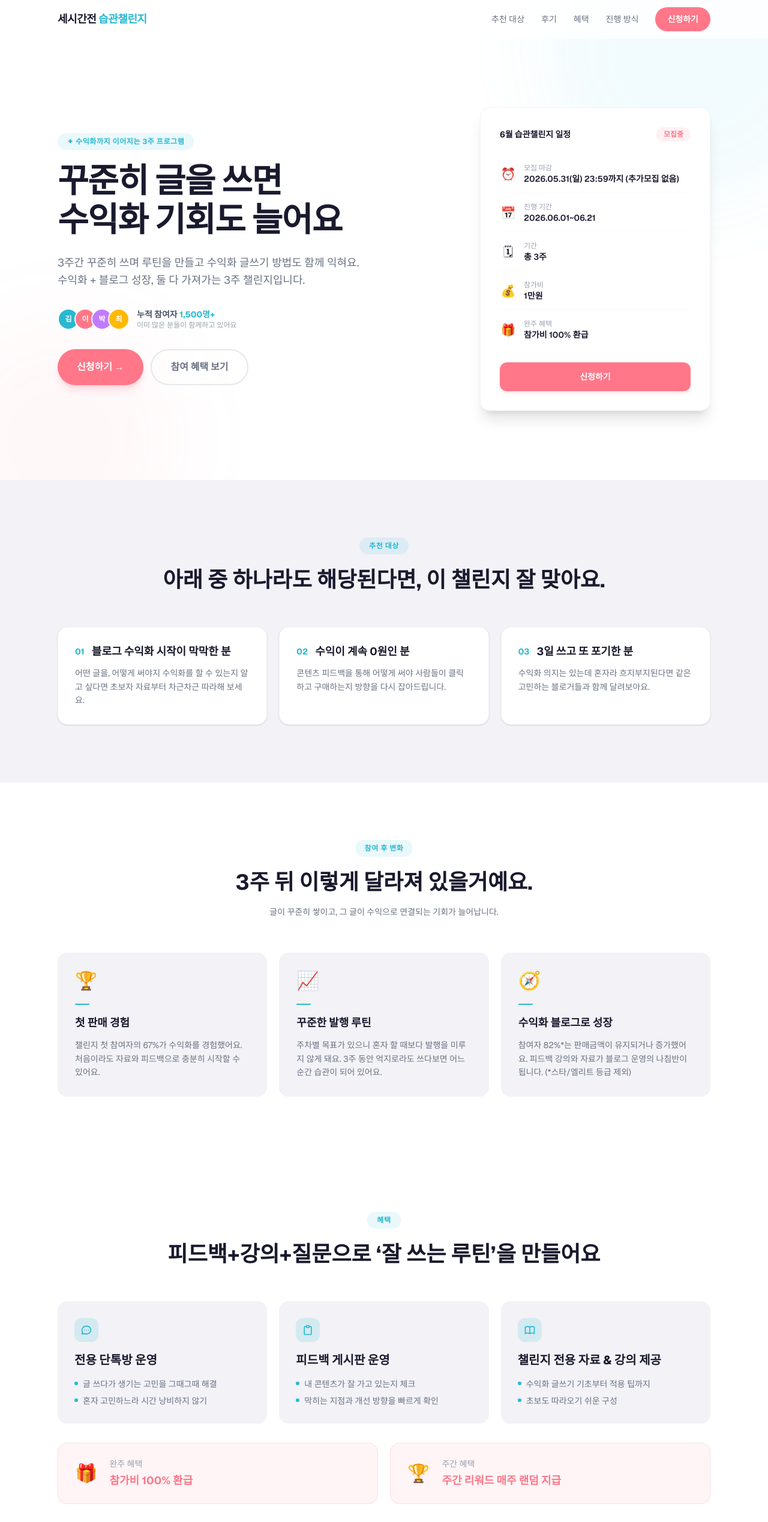
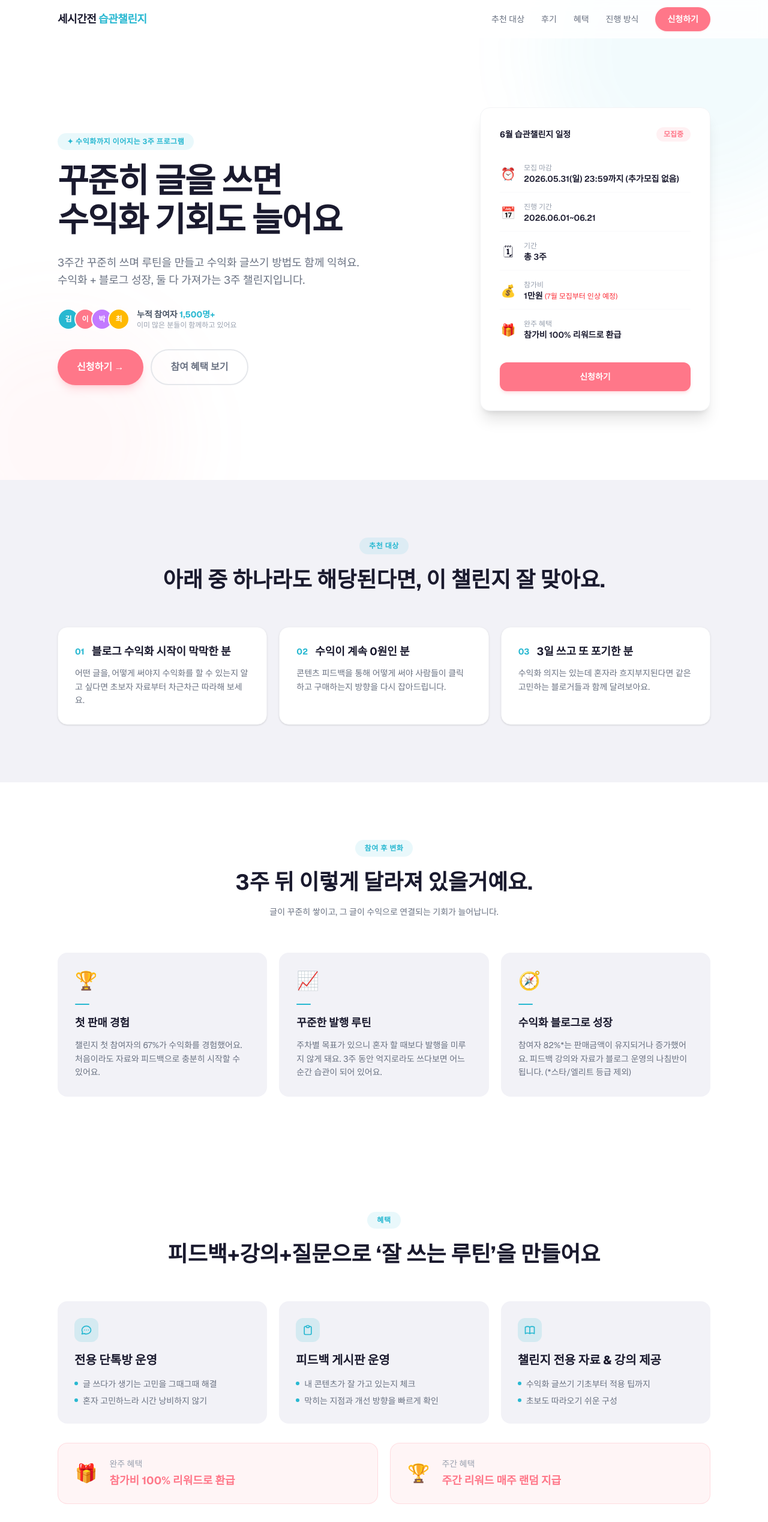
Before and after one commit to marine-pixel/habit-challenge-admin, a Next.js app: page / in a window 1280 px wide. Shown: the top 2537 px of the page at 60% size. Built offline with nearby package versions, Linux system fonts and the light colour scheme.

Commit message:
Update application confirmation FAQ and applicant datetime

```diff
--- a/src/app/admin/applicants/page.tsx
+++ b/src/app/admin/applicants/page.tsx
@@ -615,8 +615,8 @@ export default function ApplicantsPage() {
                       className="rounded accent-[#28B8D1] cursor-pointer"
                     />
                   </th>
-                  <th className="px-2 py-3 text-left text-xs font-semibold text-gray-400 uppercase tracking-wide w-24">AID</th>
-                  <th className="px-2 py-3 text-left text-xs font-semibold text-gray-400 uppercase tracking-wide">이름</th>
+                  <th className="px-2 py-3 text-left text-xs font-semibold text-gray-400 uppercase tracking-wide w-16">AID</th>
+                  <th className="px-2 py-3 text-left text-xs font-semibold text-gray-400 uppercase tracking-wide w-20">이름</th>
                   <th className="px-3 py-3 text-left text-xs font-semibold text-gray-400 uppercase tracking-wide">이메일</th>
                   <th className="px-3 py-3 text-left text-xs font-semibold text-gray-400 uppercase tracking-wide">휴대폰</th>
                   <th className="px-3 py-3 text-left text-xs font-semibold text-gray-400 uppercase tracking-wide">블로그 URL</th>
--- a/src/app/page.tsx
+++ b/src/app/page.tsx
@@ -1,3 +1,4 @@
+import React from 'react';
 import Navbar from './components/Navbar';
 import FAQSection from './components/FAQSection';
 import ApplicationForm from './components/ApplicationForm';
@@ -33,12 +34,21 @@ function SectionTitle({ children }: { children: React.ReactNode }) {
 
 // ─── Hero ──────────────────────────────────────────────────────────
 function HeroSection() {
-  const infoItems = [
+  const infoItems: { icon: string; label: string; value: React.ReactNode }[] = [
     { icon: '⏰', label: '모집 마감', value: '2026.05.31(일) 23:59까지 (추가모집 없음)' },
     { icon: '📅', label: '진행 기간', value: '2026.06.01~06.21' },
     { icon: '🗓', label: '기간', value: '총 3주' },
-    { icon: '💰', label: '참가비', value: '1만원' },
-    { icon: '🎁', label: '완주 혜택', value: '참가비 100% 환급' },
+    {
+      icon: '💰',
+      label: '참가비',
+      value: (
+        <>
+          1만원{' '}
+          <span className="text-red-500 text-xs font-normal">(7월 모집부터 인상 예정)</span>
+        </>
+      ),
+    },
+    { icon: '🎁', label: '완주 혜택', value: '참가비 100% 리워드로 환급' },
   ];
 
   const avatarColors = ['bg-[#28B8D1]', 'bg-[#FF7789]', 'bg-purple-400', 'bg-amber-400'];
@@ -309,7 +319,7 @@ function BenefitsSection() {
             <span className="text-3xl flex-shrink-0">🎁</span>
             <div>
               <p className="text-sm text-gray-400 font-medium mb-1">완주 혜택</p>
-              <p className="text-lg font-bold text-[#FF7789]">참가비 100% 환급</p>
+              <p className="text-lg font-bold text-[#FF7789]">참가비 100% 리워드로 환급</p>
             </div>
           </div>
           <div className="flex items-center gap-5 bg-[#FF7789]/8 border border-[#FF7789]/20 rounded-2xl px-7 py-6">
```
